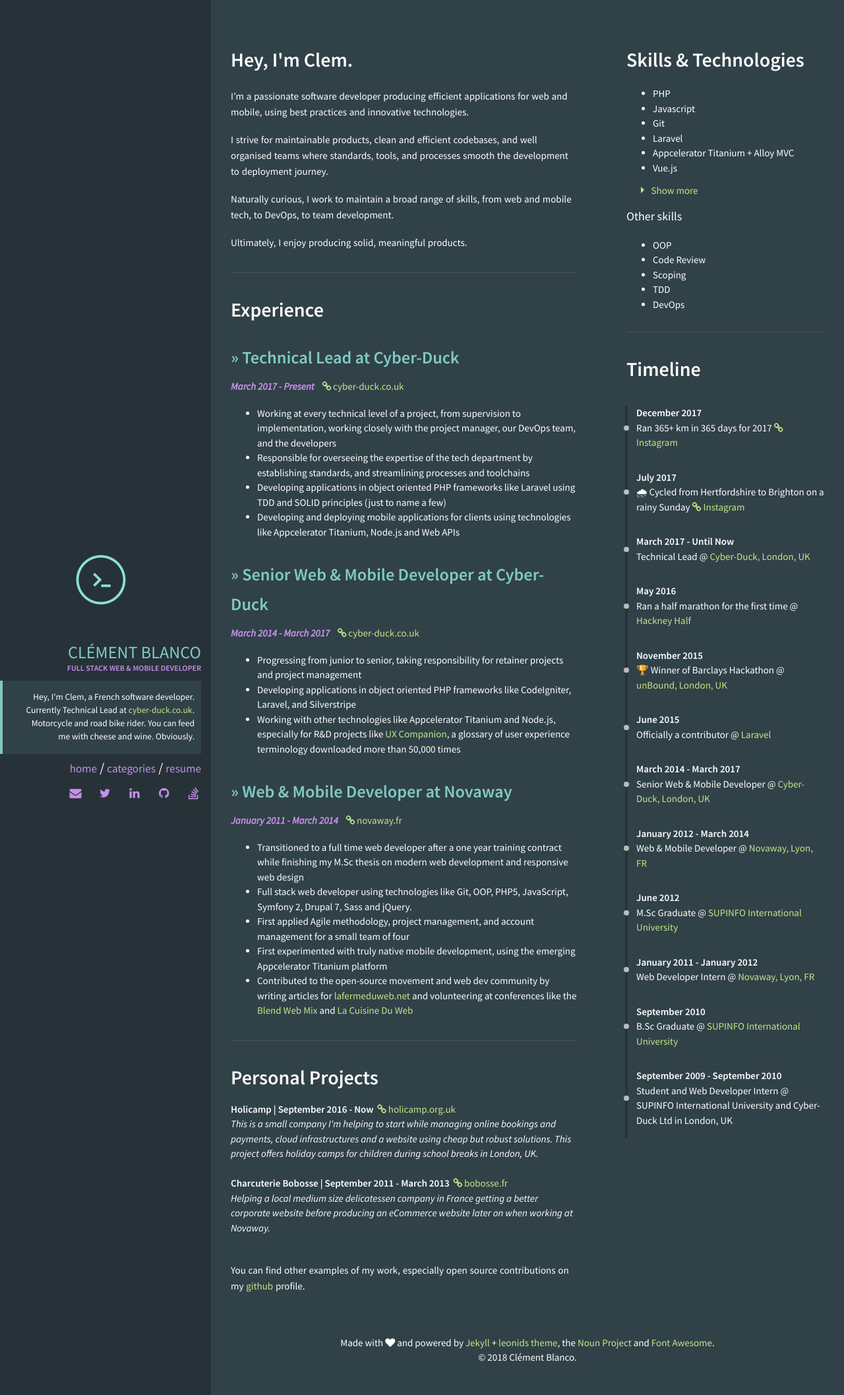
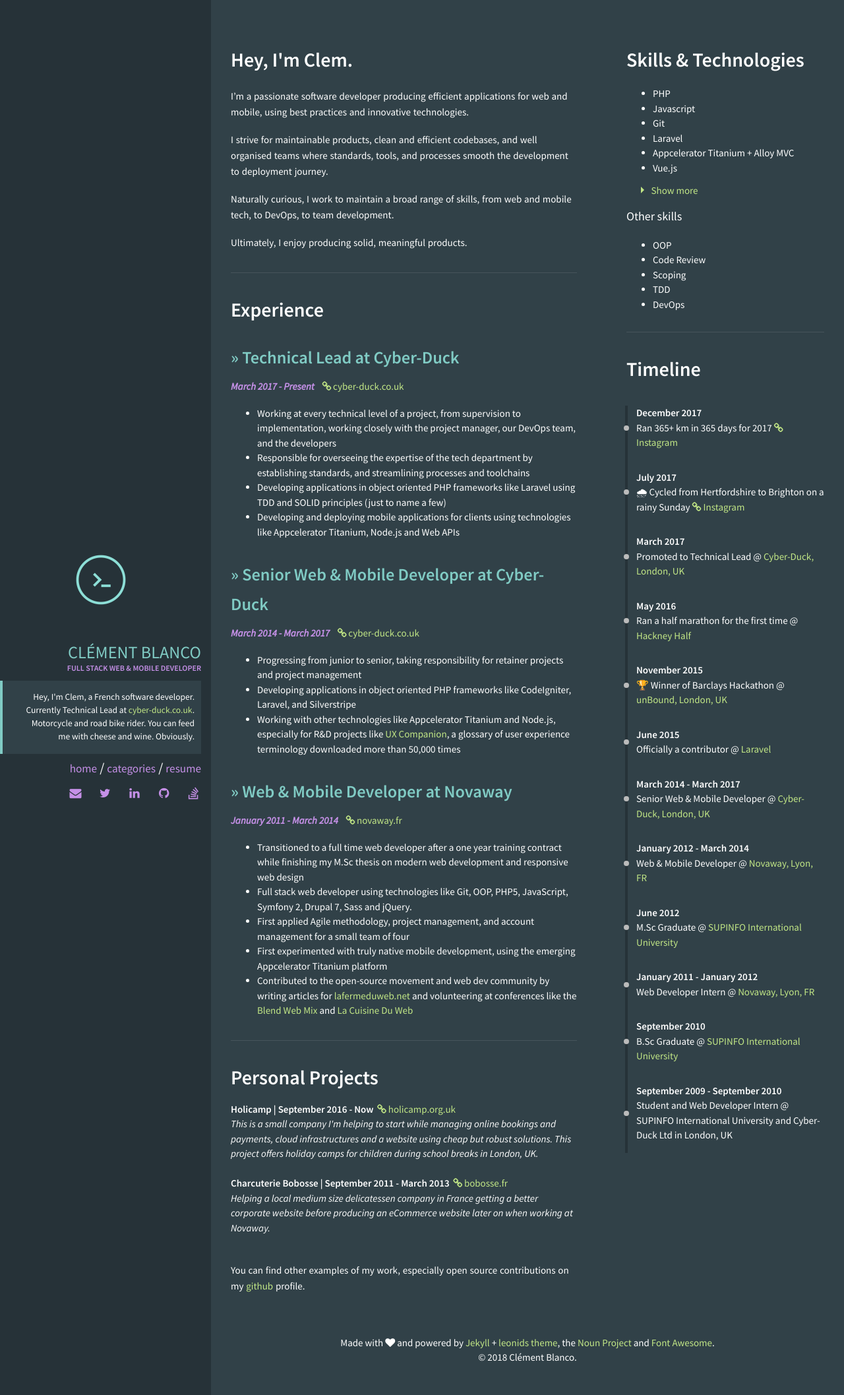
Before and after one commit to clemblanco/clemblanco.github.io, a Jekyll site: the page built from resume.html, in a window 1280 px wide. Shown: the whole page at 66% size. Built offline with Jekyll 4.4.1, drawn with Linux system fonts in a browser that asks for light colours.

Commit message:
minor tweak

```diff
--- a/_data/index/careers.yml
+++ b/_data/index/careers.yml
@@ -12,8 +12,8 @@
 
 - name: Cyber-Duck, London, UK
   link: https://www.cyber-duck.co.uk
-  date: March 2017 - Until Now
-  job: Technical Lead
+  date: March 2017
+  job: Promoted to Technical Lead
 
 - name: Hackney Half
   link: https://www.instagram.com/p/BFJdgiBw3k6
```
